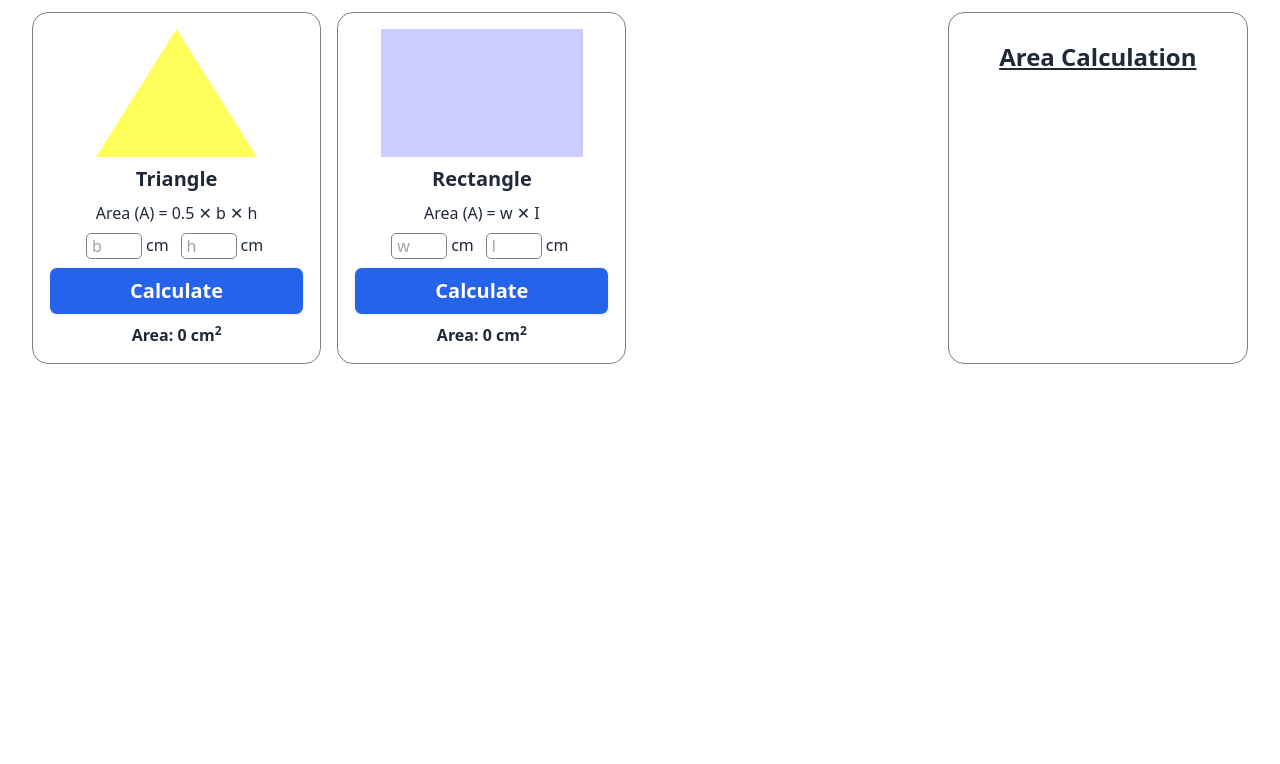
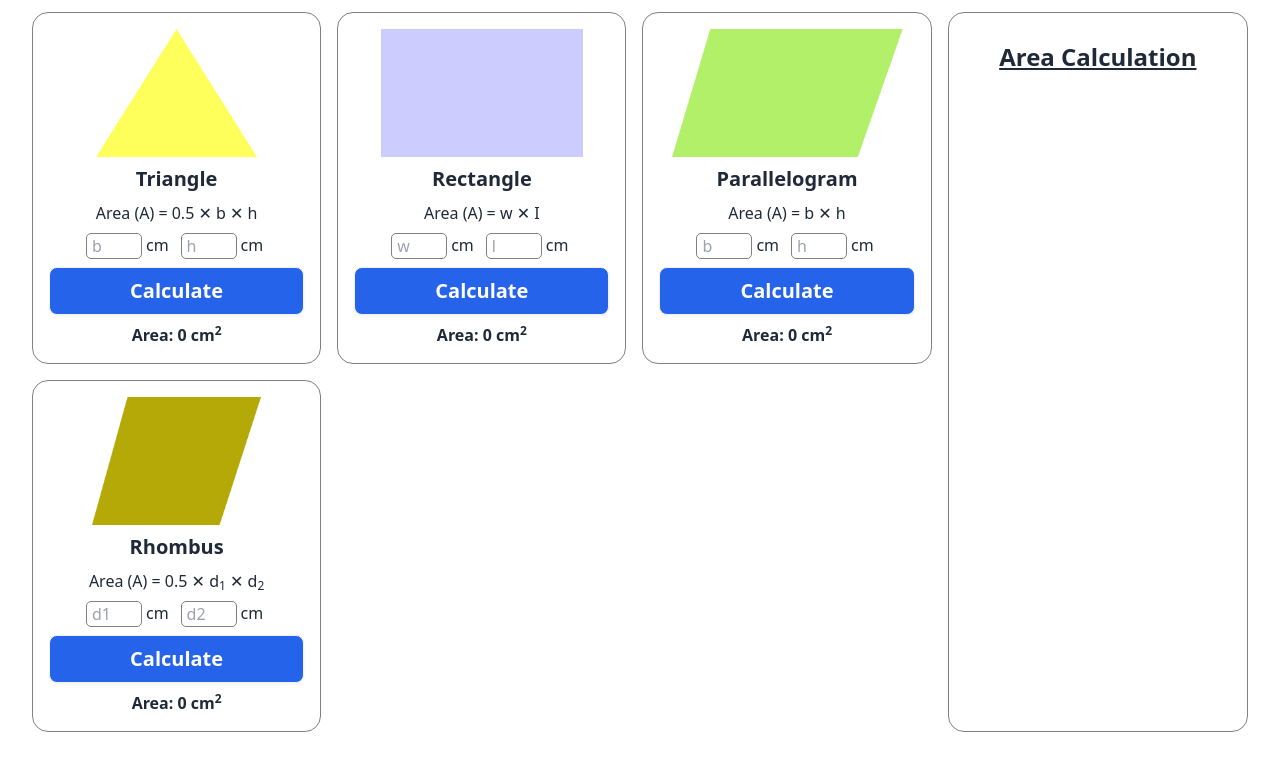
Before and after one commit to arparvej1/geometry-genius, a plain HTML site: page index.html in a window 1280 px wide. Shown: the part 56-820 px from the top of the page. Drawn offline with nearby package versions, Linux system fonts and the light colour scheme.

Commit message:
Parallelogram Rhombus Add

```diff
--- a/index.html
+++ b/index.html
@@ -15,7 +15,7 @@
         <a href="https://arparvej1.github.io/geometry-genius/" target="_blank" rel="noopener noreferrer">
             <h1 class="text-center text-3xl font-bold my-4">Geometry Genius</h1>
         </a>
-        <div class="flex flex-col gap-4 lg:flex-row justify-center mx-8" id="main-container">
+        <div class="flex flex-col gap-4 lg:flex-row justify-center mx-8 mb-8" id="main-container">
             <!-- Geometry Genius Cards -->
             <div class="grid gap-4 grid-cols-1 lg:w-3/4 md:grid-cols-3">
                 <!-- Card - 1 -->
@@ -52,6 +52,40 @@
                         class="btn bg-blue-600 text-white text-xl hover:bg-blue-800">Calculate</button>
                     <p class="font-semibold">Area: <span id="rectangle-area">0</span> cm<sup>2</sup></p>
                 </div>
+                <!-- Card - 3 -->
+                <div class="card hover:bg-gray-100 flex gap-2" id="parallelogram">
+                    <div class="h-32">
+                        <img  class="h-[100%] mx-auto px-2" src="images/parallelogram.png" alt="">
+                    </div>
+                    <h3 class="text-xl font-semibold">Parallelogram</h3>
+                    <p>Area (A) = b  &#x2715; h</p>
+                    <div class="flex mx-auto">
+                        <input class="w-14" type="text" id="parallelogram-b" placeholder="b">
+                        <span class="mx-1">cm</span>
+                        <input class="w-14 ml-2" type="text" id="parallelogram-h" placeholder="h">
+                        <span class="mx-1">cm</span>
+                    </div>
+                    <button onclick="parallelogramCalculator()" id="btn-parallelogram"
+                        class="btn bg-blue-600 text-white text-xl hover:bg-blue-800">Calculate</button>
+                    <p class="font-semibold">Area: <span id="parallelogram-area">0</span> cm<sup>2</sup></p>
+                </div>
+                <!-- Card - 4 -->
+                <div class="card hover:bg-gray-100 flex gap-2" id="rhombus">
+                    <div class="h-32">
+                        <img  class="h-[100%] mx-auto px-2" src="images/rhombus.png" alt="">
+                    </div>
+                    <h3 class="text-xl font-semibold">Rhombus</h3>
+                    <p>Area (A) = 0.5 &#x2715; d<sub>1</sub> &#x2715; d<sub>2</sub></p>
+                    <div class="flex mx-auto">
+                        <input class="w-14" type="text" id="rhombus-d1" placeholder="d1">
+                        <span class="mx-1">cm</span>
+                        <input class="w-14 ml-2" type="text" id="rhombus-d2" placeholder="d2">
+                        <span class="mx-1">cm</span>
+                    </div>
+                    <button onclick="rhombusCalculator()" id="btn-rhombus"
+                        class="btn bg-blue-600 text-white text-xl hover:bg-blue-800">Calculate</button>
+                    <p class="font-semibold">Area: <span id="rhombus-area">0</span> cm<sup>2</sup></p>
+                </div>
             </div>
             <!-- Area Calculation -->
             <div class="card lg:w-1/4 text-center" id="area-calculation">
--- a/js/app.js
+++ b/js/app.js
@@ -8,11 +8,27 @@ function triangleCalculator() {
 }
 
 function rectangleCalculator() {
-    const rectangleBase = inputFieldToValue("rectangle-w");
-    const rectangleHight = inputFieldToValue("rectangle-l");
-    const area = rectangleBase * rectangleHight;
+    const rectangleW = inputFieldToValue("rectangle-w");
+    const rectangleL = inputFieldToValue("rectangle-l");
+    const area = rectangleW * rectangleL;
     areaPrint(area, 'rectangle-area', 'Rectangle');
-    console.log(rectangleBase, rectangleHight);
+    console.log(rectangleW, rectangleL);
+}
+
+function parallelogramCalculator() {
+    const parallelogramB = inputFieldToValue("parallelogram-b");
+    const parallelogramH = inputFieldToValue("parallelogram-h");
+    const area = parallelogramB * parallelogramH;
+    areaPrint(area, 'parallelogram-area', 'Parallelogram');
+    console.log(parallelogramB, parallelogramH);
+}
+
+function rhombusCalculator() {
+    const rhombusD1 = inputFieldToValue("rhombus-d1");
+    const rhombusD2 = inputFieldToValue("rhombus-d2");
+    const area = 0.5 * rhombusD1 * rhombusD2;
+    areaPrint(area, 'rhombus-area', 'Rhombus');
+    console.log(rhombusD1, rhombusD2);
 }
 
 // common for all card
@@ -31,8 +47,7 @@ function areaPrint(area, id, shape) {
     li.classList.add('flex', 'justify-between', 'items-center', 'border-b-2', 'py-2');
     const items = document.getElementById('area-calculation-list');
     items.appendChild(li);
-    const clearAllItems = document.getElementById('clearAllItems');
-    clearAllItems.style.display = 'block';
+    document.getElementById('clearAllItems').classList.remove('hidden');
 }
 
 document.getElementById('area-calculation-list').addEventListener('click', function () {
@@ -47,6 +62,5 @@ document.getElementById('area-calculation-list').addEventListener('click', funct
 function clearAllItems() {
     const items = document.getElementById('area-calculation-list');
     items.innerText = "";
-    const clearAllItems = document.getElementById('clearAllItems');
-    clearAllItems.style.display = 'none';
+    document.getElementById('clearAllItems').classList.add('hidden');
 };
```
